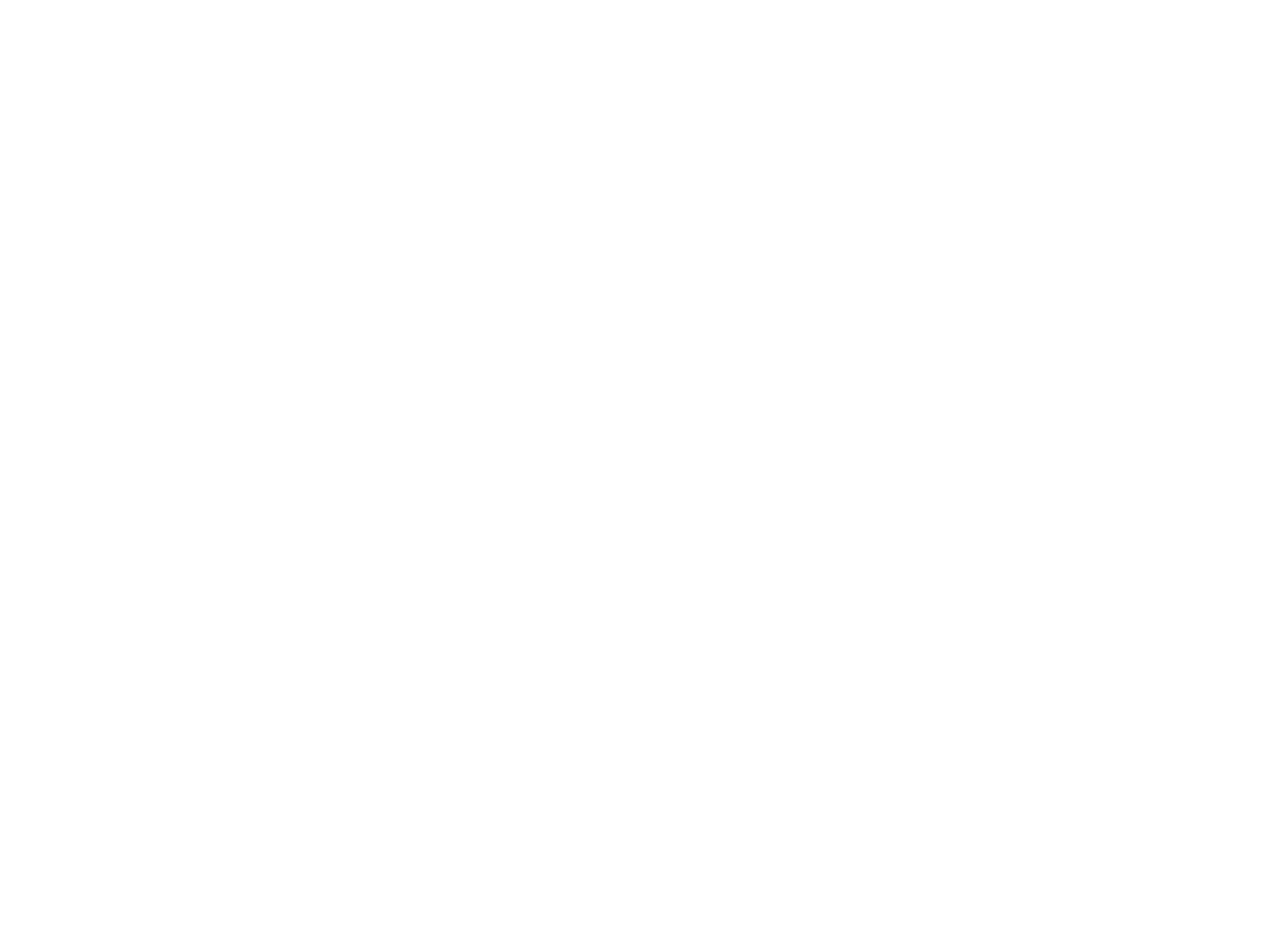
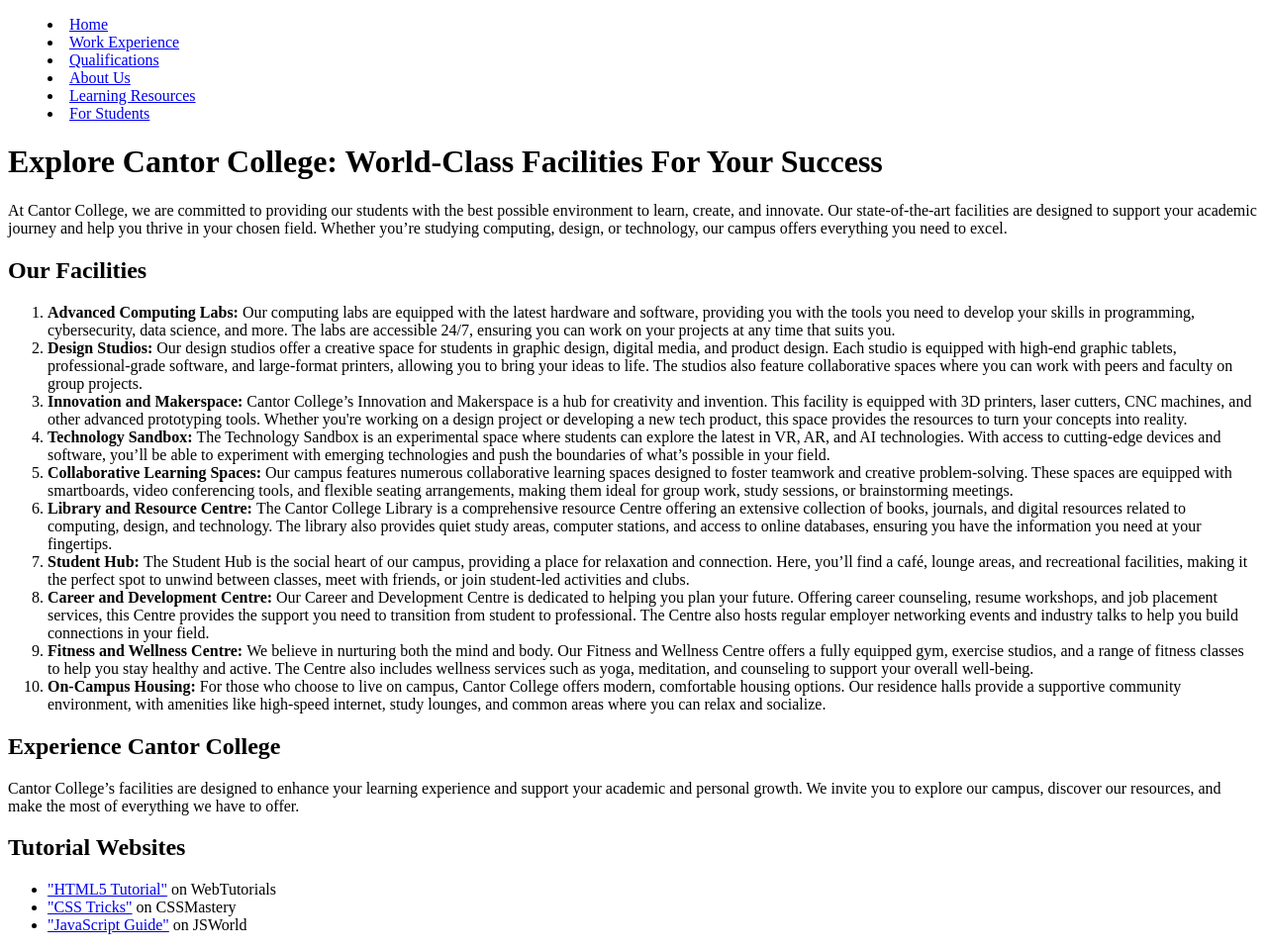
Before and after one commit to ladykemzz/cantor-college-assignment, a plain HTML site: page html/for-students.html in a window 1280 px wide. Shown: the whole page at 99% size. Before the commit the page ends 800 px from the top, so only its background shows below. Drawn offline with Linux system fonts and the light colour scheme.

Commit message:
Day02Continues

```diff
--- a/html/for-students.html
+++ b/html/for-students.html
@@ -0,0 +1,61 @@
+<!DOCTYPE html>
+<html lang="en">
+<head>
+    <meta charset="UTF-8">
+    <meta name="viewport" content="width=device-width, initial-scale=1.0">
+    <title>For Students - Cantor College </title>
+    <link rel="stylesheet" href="styles.css">
+    <menu>
+        <li><a href="index.html">Home</a></li>
+        <li><a href="workExperience.html">Work Experience</a></li>
+        <li><a href="qualifications.html">Qualifications</a></li>
+        <li><a href="about-us.html">About Us</a></li>
+        <li><a href="learning-resources.html">Learning Resources</a></li>
+        <li><a href="for-students.html">For Students</a></li>
+    </menu>
+</head>
+<body>
+    <div class="container">
+        <div class="header">
+            <h1> Explore Cantor College: World-Class Facilities For Your Success </h1>
+            <p> At Cantor College, we are committed to providing our students with the best possible environment to learn, create, and innovate. Our state-of-the-art facilities are designed to support your academic journey and help you thrive in your chosen field.
+                Whether you’re studying computing, design, or technology, our campus offers everything you need to excel. </p>
+        </div>
+        <div class="content">
+            <h2> Our Facilities </h2>
+            <ol type="1">
+                <li><b>Advanced Computing Labs: </b>
+                    Our computing labs are equipped with the latest hardware and software, providing you with the tools you need to develop your skills in programming, cybersecurity, data science, and more. The labs are accessible 24/7, ensuring you can work on your projects at any time that suits you. </li>
+                <li><b>Design Studios: </b>
+                    Our design studios offer a creative space for students in graphic design, digital media, and product design. Each studio is equipped with high-end graphic tablets, professional-grade software, and large-format printers, allowing you to bring your ideas to life. The studios also feature collaborative spaces where you can work with peers and faculty on group projects. </li>
+                <li><b>Innovation and Makerspace: </b>
+                    Cantor College’s Innovation and Makerspace is a hub for creativity and invention. This facility is equipped with 3D printers, laser cutters, CNC machines, and other advanced prototyping tools. Whether you're working on a design project or developing a new tech product, this space provides the resources to turn your concepts into reality. </li>
+                <li><b>Technology Sandbox: </b>
+                    The Technology Sandbox is an experimental space where students can explore the latest in VR, AR, and AI technologies. With access to cutting-edge devices and software, you’ll be able to experiment with emerging technologies and push the boundaries of what’s possible in your field. </li>
+                <li><b>Collaborative Learning Spaces: </b>
+                    Our campus features numerous collaborative learning spaces designed to foster teamwork and creative problem-solving. These spaces are equipped with smartboards, video conferencing tools, and flexible seating arrangements, making them ideal for group work, study sessions, or brainstorming meetings. </li>
+                <li><b>Library and Resource Centre: </b>
+                    The Cantor College Library is a comprehensive resource Centre offering an extensive collection of books, journals, and digital resources related to computing, design, and technology. The library also provides quiet study areas, computer stations, and access to online databases, ensuring you have the information you need at your fingertips. </li>
+                <li><b>Student Hub: </b>
+                    The Student Hub is the social heart of our campus, providing a place for relaxation and connection. Here, you’ll find a café, lounge areas, and recreational facilities, making it the perfect spot to unwind between classes, meet with friends, or join student-led activities and clubs. </li>
+                <li><b>Career and Development Centre: </b>
+                    Our Career and Development Centre is dedicated to helping you plan your future. Offering career counseling, resume workshops, and job placement services, this Centre provides the support you need to transition from student to professional. The Centre also hosts regular employer networking events and industry talks to help you build connections in your field. </li>
+                <li><b>Fitness and Wellness Centre: </b>
+                    We believe in nurturing both the mind and body. Our Fitness and Wellness Centre offers a fully equipped gym, exercise studios, and a range of fitness classes to help you stay healthy and active. The Centre also includes wellness services such as yoga, meditation, and counseling to support your overall well-being. </li>
+                <li><b>On-Campus Housing: </b>
+                    For those who choose to live on campus, Cantor College offers modern, comfortable housing options. Our residence halls provide a supportive community environment, with amenities like high-speed internet, study lounges, and common areas where you can relax and socialize. </li>
+            </ol>
+        <h2> Experience Cantor College </h2>
+        <p>Cantor College’s facilities are designed to enhance your learning experience and support your academic and personal growth. We invite you to explore our campus, discover our resources, and make the most of everything we have to offer. </p>
+        </div>
+        <section>
+            <h2>Tutorial Websites</h2>
+            <ul>
+                <li><a href="https://www.example.com/tutorial1" target="_blank">"HTML5 Tutorial"</a> on WebTutorials</li>
+                <li><a href="https://www.example.com/tutorial2" target="_blank">"CSS Tricks"</a> on CSSMastery</li>
+                <li><a href="https://www.example.com/tutorial3" target="_blank">"JavaScript Guide"</a> on JSWorld</li>
+            </ul>
+        </section>
+</div>
+</body>
+</html>
```
Also changed, not shown: html/how-to-find-us.html (+2 -7 lines), html/learning-resources.html (+25 -0 lines).
